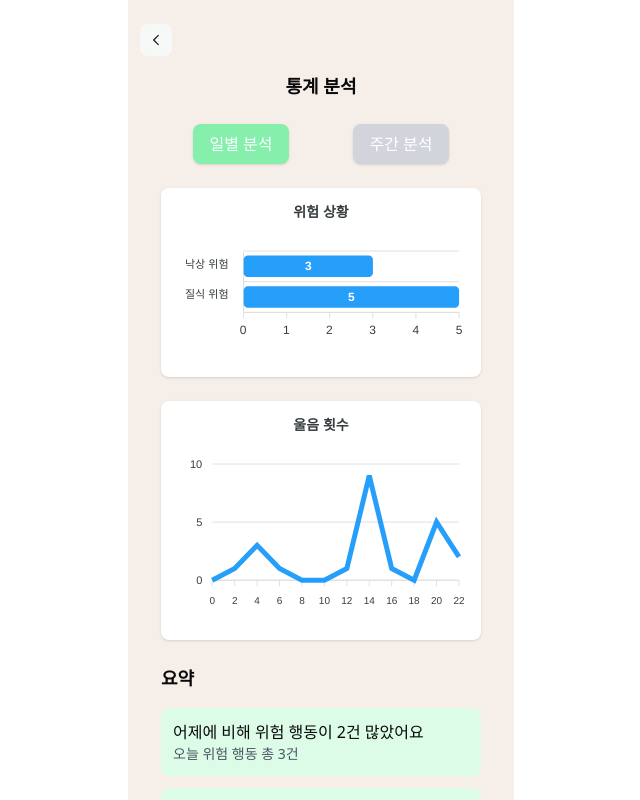
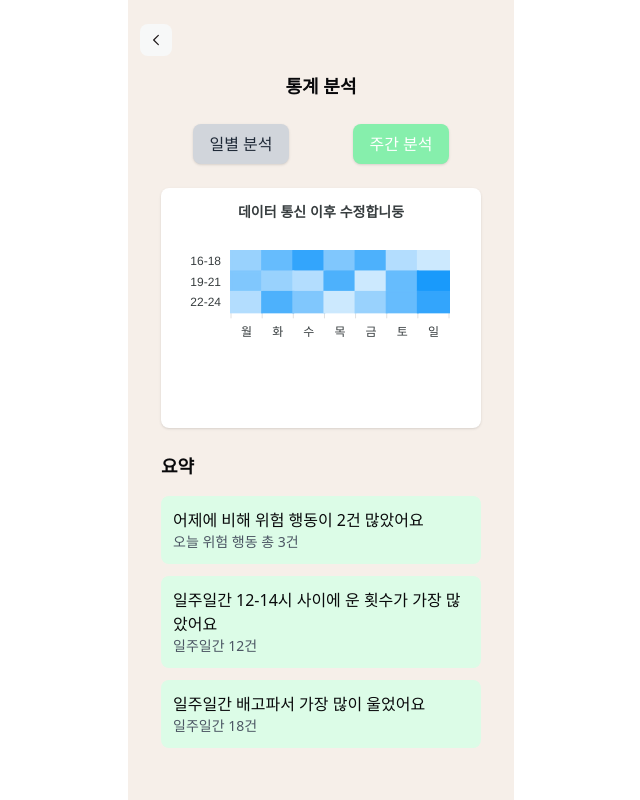
Before and after one commit to yxun20/dingle_frontend, a React (Vite) app: page /insight in a window 1280 px wide. Both pictures are taken after a click on the button "주간 분석". Shown: the top 800 px of the page, without its empty margins (319-959 px from the left). Built offline with nearby package versions, Linux system fonts and the light colour scheme; what tailwindcss-truncate-multiline would draw is missing.

Commit message:
feature/통계페이지-주간분석

```diff
--- a/src/main.tsx
+++ b/src/main.tsx
@@ -13,7 +13,6 @@ import Dashboard from '@/pages/Dashboard.tsx';
 import ScanPage from '@/pages/ScanPage.tsx';
 import InsitePage from '@/pages/InsightPage';
 import MyPage from '@/pages/MyPage';
-import Alerts from '@/pages/Alerts';
 
 const routesConfig = [
   {
@@ -48,10 +47,6 @@ const routesConfig = [
     path: '/mypage',
     element: <MyPage />,
   },
-  {
-    path: '/alerts',
-    element: <Alerts />,
-  },
 ];
 
 const router = createBrowserRouter(routesConfig);
--- a/src/pages/InsightPage.tsx
+++ b/src/pages/InsightPage.tsx
@@ -2,6 +2,8 @@ import backIcon from '@/assets/backIcon.svg'; // 뒤로가기 아이콘
 import { useNavigate } from 'react-router-dom'
 import Chart from "react-apexcharts";//그래프 라이브러리
 import { ApexOptions } from "apexcharts";
+import { useState } from "react";
+
 
 function InsitePage() {
 
@@ -69,8 +71,92 @@ function InsitePage() {
     { data: [0,1,3,1,0,0,1,9,1,0,5,2] }
   ];
 
+  const options3: ApexOptions = {
+    chart: {
+      type: "heatmap",
+      height: 350,
+      toolbar: {
+        show: false, // 메뉴 버튼 숨기기
+      },
+    },
+    dataLabels: {
+      enabled: false,
+    },
+    colors: ["#008FFB"], // 단일 색상
+    xaxis: {
+      categories: ["월", "화", "수", "목", "금", "토", "일"], // X축 카테고리
+      labels: {
+        rotate: -45, // X축 라벨 기울이기
+        style: {
+          fontSize: "12px",
+        },
+      },
+    },
+    title: {
+      text: '데이터 통신 이후 수정합니둥',
+      align: 'center'
+    },
+    yaxis: {
+      labels: {
+        style: {
+          fontSize: "12px",
+        },
+      },
+    },
+    plotOptions: {
+      heatmap: {
+        shadeIntensity: 0.5,
+        radius: 0, // 사각형 모서리
+        useFillColorAsStroke: true,
+      },
+    },
+  };
+
+  const series3: { name: string; data: { x: string; y: number }[] }[] = [
+    {
+      name: "22-24",
+      data: [
+        { x: "월", y: 30 },
+        { x: "화", y: 70 },
+        { x: "수", y: 50 },
+        { x: "목", y: 20 },
+        { x: "금", y: 40 },
+        { x: "토", y: 60 },
+        { x: "일", y: 80 },
+      ],
+    },
+    {
+      name: "19-21",
+      data: [
+        { x: "월", y: 50 },
+        { x: "화", y: 40 },
+        { x: "수", y: 30 },
+        { x: "목", y: 70 },
+        { x: "금", y: 20 },
+        { x: "토", y: 60 },
+        { x: "일", y: 90 },
+      ],
+    },
+    {
+      name: "16-18",
+      data: [
+        { x: "월", y: 40 },
+        { x: "화", y: 60 },
+        { x: "수", y: 80 },
+        { x: "목", y: 50 },
+        { x: "금", y: 70 },
+        { x: "토", y: 30 },
+        { x: "일", y: 20 },
+      ],
+    },
+  ];
+
+
 
   const navigate = useNavigate();
+
+  /*{ 일별/주간 분석 활성화 변수}*/
+  const [activeTab, setActiveTab] = useState("daily");
 
   return (
     <div className="flex flex-col h-[823px] items-center w-[386px] mx-auto bg-[#f6efe9]">
@@ -86,17 +172,42 @@ function InsitePage() {
 
       {/* 탭 메뉴 */}
       <div className="flex justify-around w-80 max-w-md mb-6">
-        <button className="bg-green-300 text-white py-2 px-4 rounded-lg shadow">일별 분석</button>
-        <button className="bg-gray-300 text-white py-2 px-4 rounded-lg shadow">주간 분석</button>
+      <button
+          className={`py-2 px-4 rounded-lg shadow ${
+            activeTab === "daily" ? "bg-green-300 text-white" : "bg-gray-300 text-gray-800"
+          }`}
+          onClick={() => setActiveTab("daily")} // 일별 분석 탭 활성화
+        >
+          일별 분석
+        </button>
+        <button
+          className={`py-2 px-4 rounded-lg shadow ${
+            activeTab === "weekly" ? "bg-green-300 text-white" : "bg-gray-300 text-gray-800"
+          }`}
+          onClick={() => setActiveTab("weekly")} // 주간 분석 탭 활성화
+        >
+          주간 분석
+        </button>
         </div>
 
-      {/* 통계 데이터 영역 */}
+      {/* 통계 데이터 영역 - 일별 분석 */}
+      {activeTab === "daily" && (
         <div className="w-80 max-w-md h-60 bg-white shadow rounded-lg mb-6">
           <Chart className="m-3" options={options1} series={series1} type="bar" height={150} />
         </div>
+      )}
+      {activeTab === "daily" && (
         <div className="w-80 max-w-md h-60 bg-white shadow rounded-lg mb-6">
           <Chart className="m-3" options={options2} series={series2} type="line" height={200} />
         </div>
+      )}
+
+      {/* 통계 데이터 영역 - 주간 분석 */}
+      {activeTab === "weekly" && (
+        <div className="w-80 max-w-md h-60 bg-white shadow rounded-lg mb-6">
+          <Chart className="m-3" options={options3} series={series3} type="heatmap" height={150} />
+        </div>
+      )}
 
       {/* 요약 */}
       <div className="w-80 max-w-md text-left">
```
Lines whose indentation alone changed are shown as unchanged.
